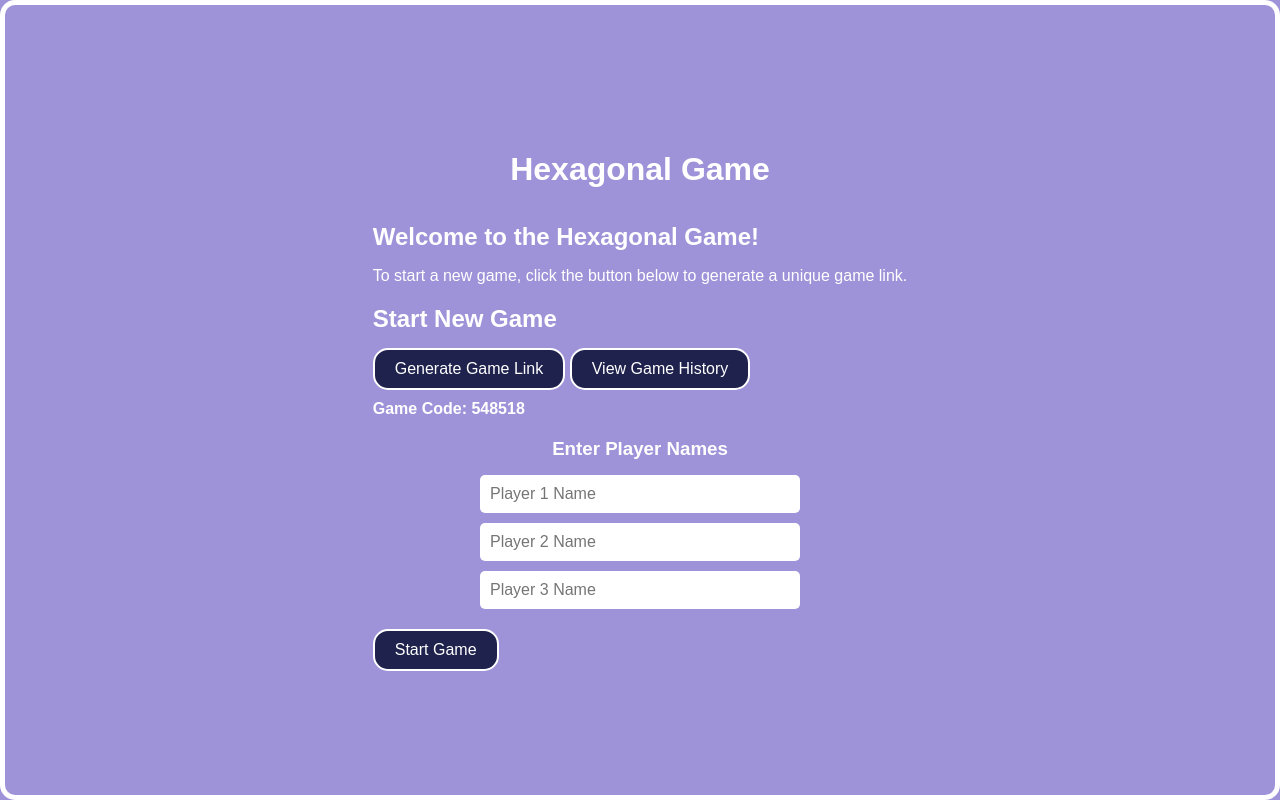
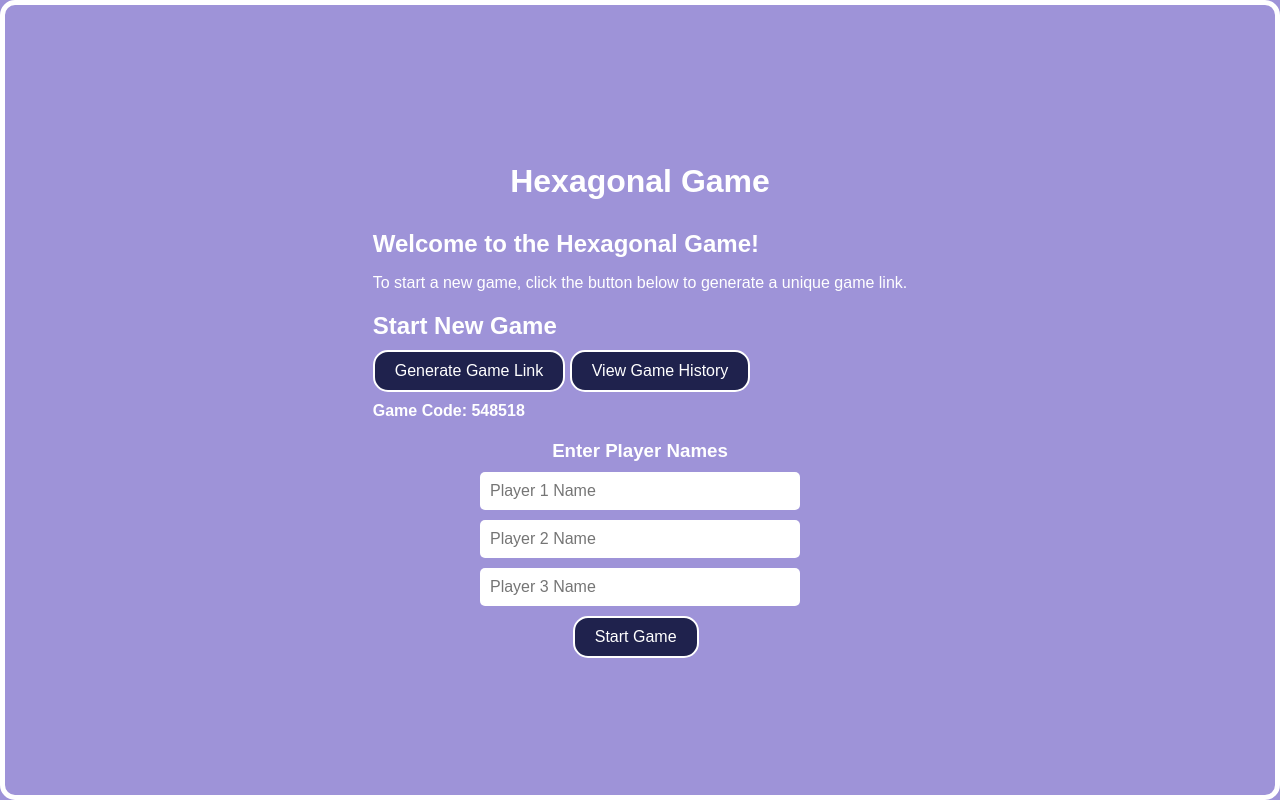
Before and after one commit to R1234adha/Hexa-Game, a plain HTML site: page index.html in a window 1280 px wide. Both pictures are taken after a click on the button "Generate Game Link". Drawn offline with Linux system fonts and the light colour scheme.

Commit message:
Update - 16 - Start Btn

```diff
--- a/styles.css
+++ b/styles.css
@@ -31,16 +31,20 @@ body {
 
 h1, h2, h3, p {
   color: white;
-  margin-bottom: 15px;
+  margin-bottom: 10px;
   display: flex;
 }
 
-.button-group, h3, #startGameBtn {
+.button-group, h3 {
   display: flex;
   flex-wrap: wrap;
   justify-content: center;
-  gap: 10px;
+  gap: 5px;
   margin-top: 20px;
+}
+
+#startGameBtn{
+  margin-left: 200px;
 }
 
 /* Buttons */
@@ -60,7 +64,7 @@ h1, h2, h3, p {
 
 /* Input fields */
 #playerInputs input {
-  display: block;
+  display: flex;
   margin: 10px auto;
   padding: 10px;
   width: 90%;
@@ -68,6 +72,7 @@ h1, h2, h3, p {
   border-radius: 5px;
   border: none;
   font-size: 1em;
+
 }
 
 #playerInputs {
```
